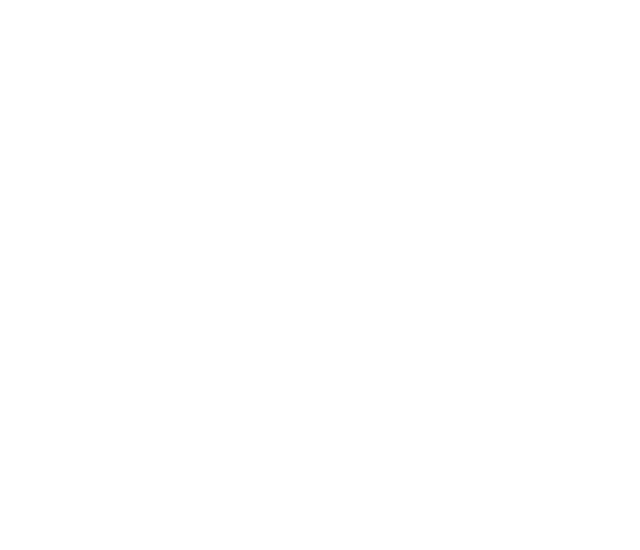
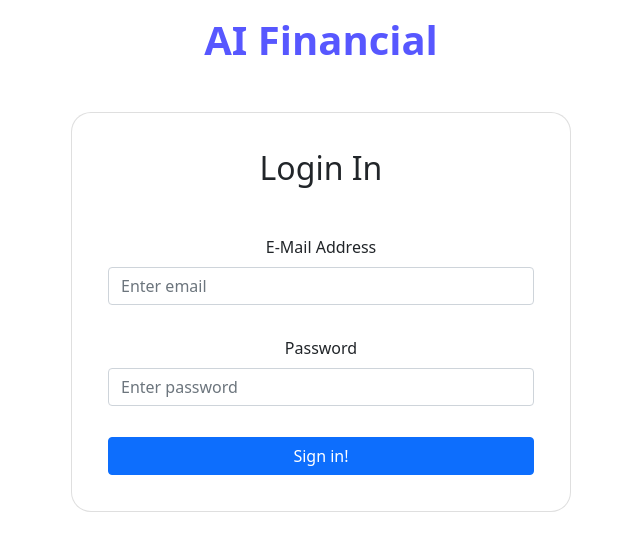
Before and after one commit to Yolanda-C-GitHub/ai-power-aifinancial-application, a React (Create React App) app in the folder Client/: page / in a window 1280 px wide. Shown: the top 550 px of the page, without its empty margins (319-959 px from the left). Built offline with nearby package versions, Linux system fonts and the light colour scheme.

Commit message:
header, and login page ui

```diff
--- a/Client/package.json
+++ b/Client/package.json
@@ -7,6 +7,7 @@
     "@testing-library/react": "^11.2.7",
     "@testing-library/user-event": "^12.8.3",
     "react": "^17.0.2",
+    "react-bootstrap": "^2.0.1",
     "react-dom": "^17.0.2",
     "react-scripts": "4.0.3",
     "web-vitals": "^1.1.2"
--- a/Client/src/App.js
+++ b/Client/src/App.js
@@ -1,8 +1,15 @@
 import './App.css';
+import 'bootstrap/dist/css/bootstrap.min.css'
+import Header from './components/Header'
+import Login from './components/Login/Login'
 
 function App() {
   return (
     <div className="App">
+      <Header />
+      <Login />
+
+
 
     </div>
   );
--- a/Client/src/components/Header.js
+++ b/Client/src/components/Header.js
@@ -1,11 +1,14 @@
 import React from 'react'
-
+import {Container} from 'react-bootstrap'
+import './header.css'
 
 
 export default function Header() {
     return (
         <div>
-
+            <Container className = 'header d-flex justify-content-center'>
+                <h1 className='headerText d-flex justify-content-center align-item-center mb-5 mt-3 w-50'> AI Financial </h1>
+            </Container>
         </div>
     )
 }
--- /dev/null
+++ b/Client/src/components/Login/Login.js
@@ -0,0 +1,31 @@
+import React from 'react'
+import {Form, Button, Card} from 'react-bootstrap'
+import './login.css'
+
+export default function Login() {
+    return (
+        <div className='d-flex justify-content-center'>
+            <Card className='loginContainer w-50'>
+                <Card.Body>
+                    <h2 className='text-center mb-5'>Login In</h2>
+
+                    <Form className='loginFormContainer'>
+
+                        <Form.Group>
+                            <Form.Label>E-Mail Address</Form.Label>
+                            <Form.Control type='email' placeholder='Enter email' required></Form.Control>
+                        </Form.Group>
+
+                        <Form.Group>
+                            <Form.Label>Password</Form.Label>
+                            <Form.Control type='password' placeholder='Enter password' required></Form.Control>
+                        </Form.Group>
+
+                        <Button type='submit'> Sign in! </Button>
+
+                    </Form>
+                </Card.Body>
+            </Card>
+        </div>
+    )
+}
--- /dev/null
+++ b/Client/src/components/Login/login.css
@@ -0,0 +1,12 @@
+.loginContainer{
+    min-height: 50vh;
+    max-width: 500px;
+    border-radius: 20px;
+    padding:20px;
+}
+.loginFormContainer{
+    display:flex;
+    flex-direction: column;
+    justify-content: space-between;
+    height:30vh;
+}
--- /dev/null
+++ b/Client/src/components/header.css
@@ -0,0 +1,4 @@
+.headerText{
+    font-weight: bold;
+    color:rgb(87, 87, 255)
+}
--- /dev/null
+++ b/package.json
@@ -0,0 +1,5 @@
+{
+  "dependencies": {
+    "bootstrap": "^5.1.3"
+  }
+}
```
Also changed, not shown: 2 other files (tests, documents, lock files or other folders).
